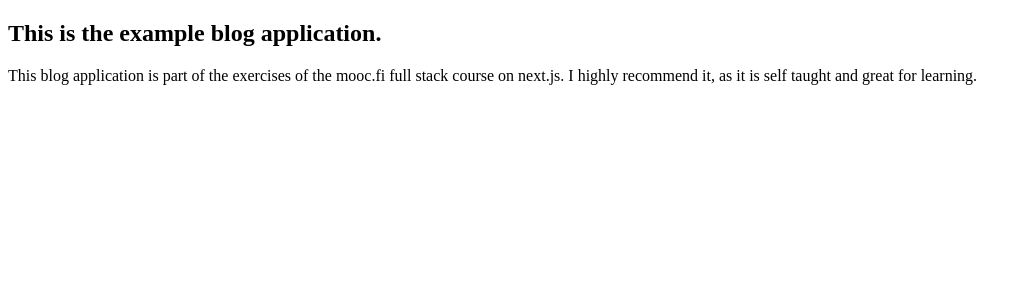
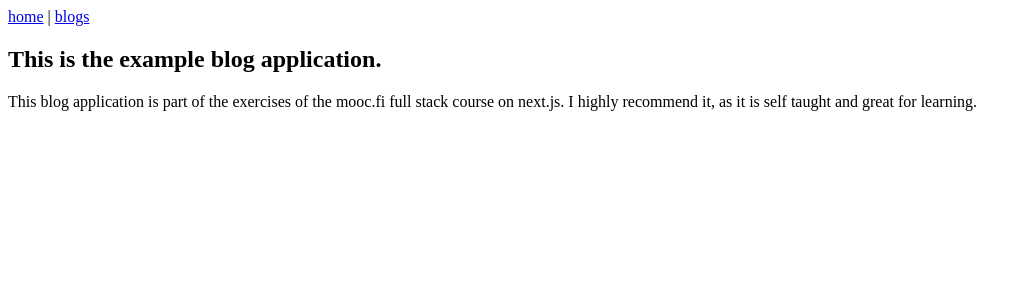
Before and after one commit to jbdemme/blog-app, a Next.js app: page / in a window 1280 px wide. Shown: the top 300 px of the page, without its empty margins (0-1031 px from the left). Built offline with nearby package versions, Linux system fonts and the light colour scheme.

Commit message:
add nav bar

```diff
--- a/app/layout.tsx
+++ b/app/layout.tsx
@@ -1,7 +1,14 @@
+import Link from "next/link";
+
 export default function RootLayout({ children }: { children: React.ReactNode }) {
   return (
     <html lang="en">
       <body>
+        <nav>
+          <Link href="/">home</Link>
+          {" | "}
+          <Link href="/blogs">blogs</Link>
+        </nav>
         {children}
       </body>
     </html>
```
